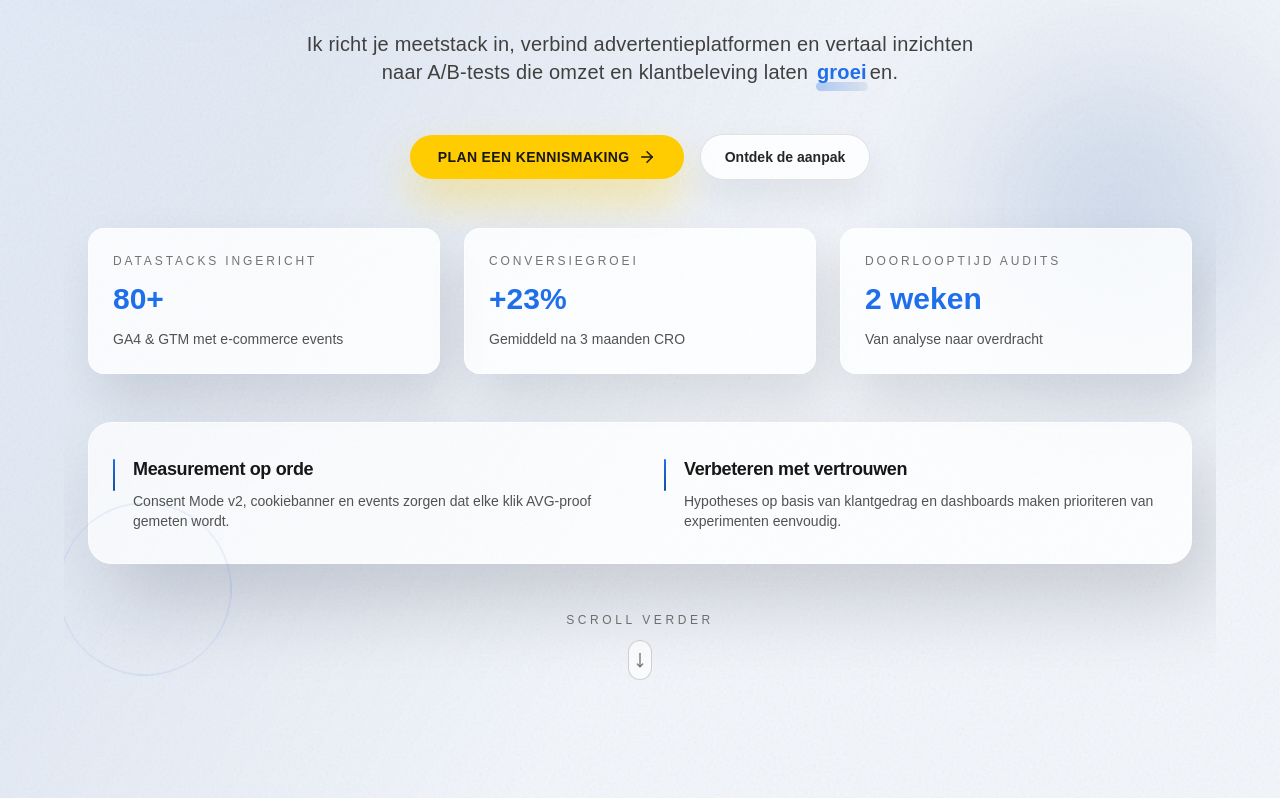
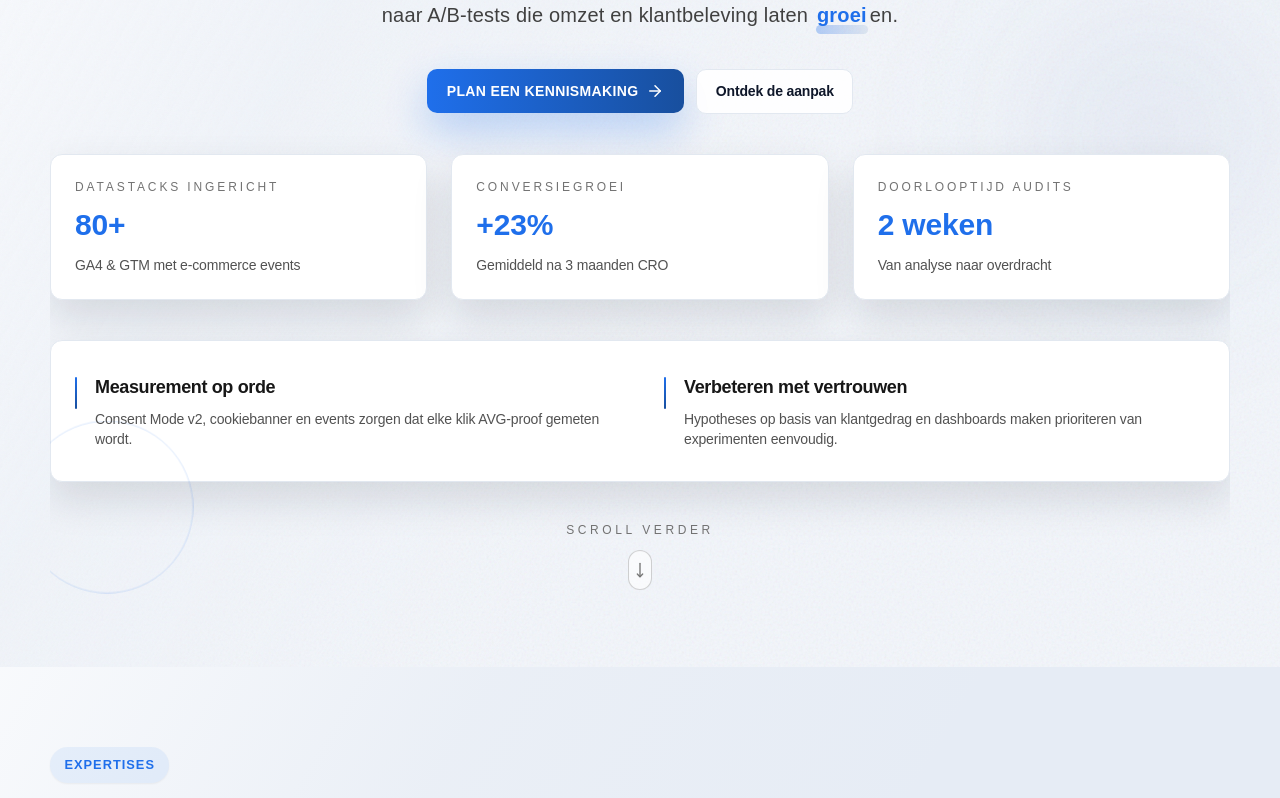
Before and after one commit to ProjectBibo/EcomMeasure3, a React (Vite) app: page / in a window 1280 px wide. Shown: the part 562-1360 px from the top of the page. Built offline with nearby package versions, Linux system fonts and the light colour scheme.

Commit message:
refactor(ui): world-class clean UX system + site-wide redesign

```diff
--- a/src/components/FocusAreas.jsx
+++ b/src/components/FocusAreas.jsx
@@ -75,17 +75,17 @@ export default function FocusAreas() {
   const navigateWithTransition = useViewTransitionNavigate();
 
   return (
-    <section className="relative overflow-hidden bg-surface-soft py-20 dark:bg-surface-dark">
+    <section className="relative overflow-hidden bg-surface-soft py-20 dark:bg-surface-dark section-shell">
       <div className="absolute inset-0 pointer-events-none">
         <div className="story-stripe" aria-hidden />
       </div>
-      <div className="relative mx-auto max-w-6xl px-6">
+      <div className="relative site-container space-y-10">
         <motion.span
           initial={shouldReduceMotion ? false : { opacity: 0, y: 16 }}
           whileInView={shouldReduceMotion ? { opacity: 1 } : { opacity: 1, y: 0 }}
           viewport={shouldReduceMotion ? undefined : { once: true }}
           transition={shouldReduceMotion ? undefined : { duration: 0.6 }}
-          className="inline-flex items-center rounded-full bg-white/80 px-4 py-1 text-xs font-semibold uppercase tracking-[0.28em] text-neutral-600 shadow-sm backdrop-blur dark:bg-white/10 dark:text-gray-300"
+          className="pill-badge shadow-sm"
         >
           {copy.badge}
         </motion.span>
@@ -94,7 +94,7 @@ export default function FocusAreas() {
           whileInView={shouldReduceMotion ? { opacity: 1 } : { opacity: 1, y: 0 }}
           viewport={shouldReduceMotion ? undefined : { once: true }}
           transition={shouldReduceMotion ? undefined : { delay: 0.1, duration: 0.6 }}
-          className="mt-6 max-w-3xl space-y-4"
+          className="space-y-4 section-heading"
         >
           <AnimatedHeading className="vt-heading text-3xl font-bold tracking-tight text-neutral-900 dark:text-white sm:text-4xl">
             {copy.title}
@@ -107,7 +107,7 @@ export default function FocusAreas() {
             delay={0.16}
           />
         </motion.div>
-        <div className="mt-12 grid gap-6 md:grid-cols-3">
+        <div className="grid gap-6 md:grid-cols-3">
           {copy.cards.map((card, index) => (
             <motion.article
               key={card.title}
@@ -116,16 +116,8 @@ export default function FocusAreas() {
               viewport={shouldReduceMotion ? undefined : { once: true }}
               transition={shouldReduceMotion ? undefined : { delay: 0.12 * index, duration: 0.55 }}
               data-tilt-card
-              className="group relative flex h-full flex-col overflow-hidden rounded-3xl border border-white/70 bg-white/80 p-8 shadow-[18px_28px_70px_rgba(15,23,42,0.16)] backdrop-blur transition-[box-shadow,transform] duration-500 hover:shadow-[24px_34px_90px_rgba(15,23,42,0.22)] focus-visible:shadow-[24px_34px_90px_rgba(15,23,42,0.22)] dark:border-white/10 dark:bg-white/10 dark:shadow-[18px_30px_80px_rgba(2,6,23,0.55)] dark:hover:shadow-[22px_32px_95px_rgba(2,6,23,0.65)]"
+              className="group relative flex h-full flex-col overflow-hidden card-surface"
             >
-              <div
-                aria-hidden
-                className="pointer-events-none absolute inset-0 rounded-3xl opacity-0 transition-opacity duration-500 group-hover:opacity-100"
-                style={{
-                  boxShadow:
-                    "inset 3px 3px 10px rgba(255,255,255,0.55), inset -14px -18px 36px rgba(148,163,184,0.2)",
-                }}
-              />
               <div className="flex flex-col gap-4">
                 <div>
                   <p className="text-xs font-semibold uppercase tracking-[0.32em] text-brand-blue/80 dark:text-brand-teal/80">
@@ -140,7 +132,7 @@ export default function FocusAreas() {
               <div className="mt-8 flex flex-1 items-end">
                 <Link
                   to={card.to}
-                  className="inline-flex items-center gap-2 rounded-full bg-brand-yellow px-5 py-2 text-sm font-semibold text-neutral-900 shadow-[0_18px_40px_rgba(255,204,2,0.35)] transition hover:-translate-y-0.5 hover:bg-brand-yellow-dark hover:shadow-[0_24px_50px_rgba(255,204,2,0.45)] focus:outline-none focus-visible:ring-2 focus-visible:ring-brand-yellow-dark"
+                  className="button-primary text-sm"
                   onClick={createViewTransitionClickHandler(navigateWithTransition, card.to)}
                 >
                   {language === "nl" ? "Bekijk de pagina" : "View details"}
--- a/src/components/Hero.jsx
+++ b/src/components/Hero.jsx
@@ -62,16 +62,16 @@ export default function Hero() {
   return (
     <section id="hero" data-snap-section className="relative isolate overflow-hidden">
       <div className="story-stripe" aria-hidden />
-      <div className="glow-orb glow-orb--primary -top-32 -left-24 h-[36rem] w-[36rem]" aria-hidden />
-      <div className="glow-orb glow-orb--primary-soft top-1/3 -right-20 h-[30rem] w-[30rem]" aria-hidden />
+      <div className="glow-orb glow-orb--primary -top-32 -left-24 h-[30rem] w-[30rem]" aria-hidden />
+      <div className="glow-orb glow-orb--primary-soft top-1/3 -right-20 h-[26rem] w-[26rem]" aria-hidden />
       <div className="grain-overlay" aria-hidden />
 
-      <div className="relative max-w-6xl mx-auto px-6 py-28 sm:py-32 flex flex-col items-center text-center gap-12 vt-hero-visual">
+      <div className="relative site-container section-shell flex flex-col items-center text-center gap-10 vt-hero-visual">
         <motion.span
           initial={shouldReduceMotion ? false : { opacity: 0, y: -12 }}
           animate={{ opacity: 1, y: 0 }}
           transition={shouldReduceMotion ? undefined : { duration: 0.7, ease: "easeOut" }}
-          className="inline-flex items-center gap-2 rounded-full border border-white/70 bg-white/80 px-4 py-1 text-xs font-semibold uppercase tracking-[0.2em] text-neutral-700 shadow-sm backdrop-blur dark:border-white/20 dark:bg-white/10 dark:text-white"
+          className="pill-badge shadow-sm"
         >
           <Sparkles size={14} /> {t.badge}
         </motion.span>
@@ -149,27 +149,27 @@ export default function Hero() {
           language={language}
           highlight
           delay={0.18}
-          className="mx-auto max-w-2xl text-lg sm:text-xl text-neutral-700 dark:text-gray-300"
+          className="mx-auto max-w-2xl text-lg sm:text-xl text-neutral-700 dark:text-gray-300 text-max-width"
         />
 
         <motion.div
           initial={shouldReduceMotion ? false : { opacity: 0, scale: 0.95 }}
           animate={{ opacity: 1, scale: 1 }}
           transition={shouldReduceMotion ? undefined : { delay: 0.15, duration: 0.6 }}
-          className="flex flex-wrap items-center justify-center gap-4"
+          className="flex flex-wrap items-center justify-center gap-3"
         >
           <MotionLink
             whileHover={shouldReduceMotion ? undefined : { scale: 1.01 }}
             whileTap={shouldReduceMotion ? undefined : { scale: 0.97 }}
             to="/contact"
-            className="inline-flex items-center gap-2 rounded-full bg-brand-yellow px-7 py-3 text-sm font-semibold uppercase tracking-wide text-neutral-900 shadow-[0_22px_44px_rgba(255,204,2,0.35)] transition hover:-translate-y-0.5 hover:bg-brand-yellow-dark focus:outline-none focus-visible:ring-2 focus-visible:ring-brand-yellow-dark focus-visible:ring-offset-2"
+            className="button-primary text-sm uppercase tracking-wide"
             onClick={handlePrimaryCtaClick}
           >
             {t.primaryCta} <ArrowRight size={18} />
           </MotionLink>
           <Link
             to="/measurement"
-            className="inline-flex items-center gap-2 rounded-full border border-neutral-300/70 bg-white/80 px-6 py-3 text-sm font-semibold text-neutral-800 shadow-[inset_0_1px_0_rgba(255,255,255,0.85),0_18px_40px_rgba(15,23,42,0.08)] backdrop-blur transition hover:-translate-y-0.5 hover:shadow-[inset_0_1px_0_rgba(255,255,255,0.9),0_24px_55px_rgba(15,23,42,0.16)] dark:border-white/15 dark:bg-white/10 dark:text-gray-100 dark:shadow-[inset_0_1px_0_rgba(255,255,255,0.18),0_20px_50px_rgba(2,6,23,0.5)]"
+            className="button-secondary text-sm"
             onClick={handleSecondaryCtaClick}
           >
             {t.secondaryCta}
@@ -186,18 +186,8 @@ export default function Hero() {
             <div
               key={item.label}
               data-tilt-card
-              className="group relative overflow-hidden rounded-2xl border border-white/60 bg-white/80 px-6 py-6 text-left shadow-[12px_24px_50px_rgba(15,23,42,0.12)] backdrop-blur transition-[box-shadow,transform] duration-500 hover:shadow-[18px_32px_70px_rgba(15,23,42,0.24)] focus-visible:shadow-[18px_32px_70px_rgba(15,23,42,0.24)] dark:border-white/10 dark:bg-white/10 dark:shadow-[12px_24px_55px_rgba(2,6,23,0.6)] dark:hover:shadow-[16px_28px_70px_rgba(2,6,23,0.68)]"
+              className="group relative overflow-hidden card-surface px-6 py-6 text-left"
             >
-              <div
-                className="pointer-events-none absolute inset-0 rounded-2xl opacity-0 transition-opacity duration-500 group-hover:opacity-100"
-                aria-hidden
-                style={{
-                  boxShadow:
-                    "inset 2px 2px 6px rgba(255,255,255,0.6), inset -8px -12px 24px rgba(148,163,184,0.25)",
-                }}
-              />
-              <div className="pointer-events-none absolute inset-0 rounded-2xl bg-gradient-to-br from-white/65 via-white/10 to-transparent opacity-0 transition-opacity duration-500 group-hover:opacity-100 dark:from-white/15 dark:via-transparent dark:to-transparent" aria-hidden />
-              <div className="absolute -top-6 -right-6 h-20 w-20 rounded-full bg-brand-blue/12 blur-xl transition group-hover:scale-125" aria-hidden />
               <div className="text-xs font-medium uppercase tracking-[0.24em] text-neutral-500 dark:text-gray-400">{item.label}</div>
               <div className="mt-3 text-3xl font-bold text-brand-blue dark:text-brand-blue">{item.value}</div>
               <p className="mt-3 text-sm text-neutral-600 dark:text-gray-300">{item.helper}</p>
@@ -210,7 +200,7 @@ export default function Hero() {
           animate={{ opacity: 1, y: 0 }}
           transition={shouldReduceMotion ? undefined : { delay: 0.25, duration: 0.7 }}
           data-tilt-card
-          className="vt-hero-media relative w-full rounded-3xl border border-white/60 bg-white/70 px-6 py-8 text-left shadow-[24px_38px_80px_rgba(15,23,42,0.18)] backdrop-blur-xl transition-[box-shadow,transform] duration-500 focus-visible:shadow-[26px_40px_96px_rgba(15,23,42,0.22)] dark:border-white/10 dark:bg-white/5 dark:shadow-[24px_40px_90px_rgba(2,6,23,0.55)]"
+          className="vt-hero-media relative w-full card-surface px-6 py-8 text-left"
         >
           <div className="absolute -left-10 top-1/2 hidden h-48 w-48 -translate-y-1/2 rounded-full border border-brand-blue/30 md:block" style={{ animation: "pulse-ring 3.5s infinite" }} aria-hidden />
           <div className="grid gap-6 md:grid-cols-2 md:gap-12">
--- a/src/index.css
+++ b/src/index.css
@@ -3,14 +3,28 @@
 @tailwind utilities;
 
 :root {
+  --color-bg: #f5f7fb;
+  --color-surface: #ffffff;
+  --color-surface-soft: #edf1f7;
+  --color-text: #0f172a;
+  --color-muted: #4b5563;
+  --color-border: #e2e8f0;
+  --color-primary: #1f6feb;
+  --color-primary-strong: #184f9e;
+  --color-highlight: #ffcc02;
+  --radius-card: 12px;
+  --radius-pill: 999px;
+  --radius-button: 10px;
+  --shadow-soft: 0 18px 40px rgba(15, 23, 42, 0.12);
+  --shadow-elevated: 0 24px 60px rgba(15, 23, 42, 0.16);
   --header-offset: 132px;
   --motion-duration-short: 180ms;
-  --motion-duration-medium: 320ms;
-  --motion-duration-long: 480ms;
+  --motion-duration-medium: 240ms;
+  --motion-duration-long: 360ms;
   --motion-ease-standard: cubic-bezier(0.16, 1, 0.3, 1);
-  --motion-ease-emphasized: cubic-bezier(0.83, 0, 0.17, 1);
-  --focus-ring-primary: rgba(255, 204, 2, 0.65);
-  --focus-ring-secondary: rgba(31, 111, 235, 0.55);
+  --motion-ease-emphasized: cubic-bezier(0.33, 1, 0.68, 1);
+  --focus-ring-primary: rgba(31, 111, 235, 0.45);
+  --focus-ring-secondary: rgba(255, 204, 2, 0.5);
   --focus-ring-offset-light: rgba(255, 255, 255, 0.9);
   --focus-ring-offset-dark: rgba(8, 15, 30, 0.92);
   color-scheme: light dark;
@@ -20,17 +34,19 @@ html {
   scroll-behavior: smooth;
   scroll-padding-top: var(--header-offset);
   scroll-snap-type: y proximity;
-  background-color: #f3f6fb;
+  background-color: var(--color-bg);
 }
 
 body {
   min-height: 100vh;
-  background-image: radial-gradient(circle at 20% 20%, rgba(31, 111, 235, 0.12), transparent 55%),
-    radial-gradient(circle at 80% 0%, rgba(24, 79, 158, 0.08), transparent 60%),
-    linear-gradient(180deg, rgba(255, 255, 255, 0.98), rgba(238, 242, 248, 0.96));
+  color: var(--color-text);
+  background: radial-gradient(circle at 14% 12%, rgba(31, 111, 235, 0.06), transparent 35%),
+    radial-gradient(circle at 80% 10%, rgba(24, 79, 158, 0.05), transparent 30%),
+    linear-gradient(180deg, #f9fbff 0%, #f1f5fb 60%, #f7f9fd 100%);
   background-attachment: fixed;
+  font-family: "Inter", "IBM Plex Sans", system-ui, -apple-system, sans-serif;
+  line-height: 1.7;
   transition: background 240ms ease, color 240ms ease;
-  backdrop-filter: saturate(120%);
 }
 
 @supports (view-transition-name: hero-title) {
@@ -120,6 +136,26 @@ body {
   transition: transform 160ms cubic-bezier(0.16, 1, 0.3, 1);
 }
 
+/* Soft ambient elements */
+.glow-orb {
+  position: absolute;
+  border-radius: 9999px;
+  filter: blur(80px);
+  opacity: 0.65;
+  mix-blend-mode: screen;
+  background: radial-gradient(circle at 50% 50%, rgba(31, 111, 235, 0.18), transparent 60%);
+}
+
+.glow-orb--primary-soft {
+  background: radial-gradient(circle at 50% 50%, rgba(24, 79, 158, 0.16), transparent 60%);
+}
+
+.story-stripe {
+  position: absolute;
+  inset: 0;
+  background: linear-gradient(120deg, rgba(255, 255, 255, 0.72), rgba(237, 241, 247, 0.6), transparent 60%);
+}
+
 .ibm-plex-sans-body {
   font-family: "IBM Plex Sans", sans-serif;
   font-optical-sizing: auto;
@@ -177,35 +213,9 @@ body {
     }
   }
 }
-
-/* ===== Decoratieve gradients ===== */
-.glow-orb {
-  position: absolute;
-  border-radius: 9999px;
-  filter: blur(80px);
-  opacity: 0.7;
-  transform: translate3d(0, 0, 0);
-}
-
-.glow-orb--primary {
-  background: radial-gradient(circle at 50% 50%, rgba(31, 111, 235, 0.42), transparent 60%);
-}
-
-.glow-orb--primary-soft {
-  background: radial-gradient(circle at 50% 50%, rgba(24, 79, 158, 0.38), transparent 62%);
-}
-
-.story-stripe {
-  position: absolute;
-  inset: 0;
-  background: linear-gradient(120deg, rgba(31, 111, 235, 0.08), rgba(24, 79, 158, 0.08), transparent 62%);
-  mix-blend-mode: plus-lighter;
-  pointer-events: none;
-}
-
-.dark .story-stripe {
-  background: linear-gradient(120deg, rgba(31, 111, 235, 0.18), rgba(24, 79, 158, 0.16), transparent 65%);
-}
+  .dark .story-stripe {
+    background: linear-gradient(120deg, rgba(31, 111, 235, 0.18), rgba(24, 79, 158, 0.16), transparent 65%);
+  }
 
 .grain-overlay {
   position: absolute;
@@ -496,3 +506,145 @@ body {
     transform: scaleX(1);
   }
 }
+
+@layer base {
+  *:focus-visible {
+    outline: 2px solid var(--focus-ring-primary);
+    outline-offset: 3px;
+    border-radius: 6px;
+    box-shadow: 0 0 0 4px var(--focus-ring-offset-light);
+  }
+
+  body {
+    font-size: 16px;
+    letter-spacing: -0.01em;
+  }
+
+  h1,
+  h2,
+  h3,
+  h4,
+  h5,
+  h6 {
+    color: var(--color-text);
+    font-weight: 700;
+    letter-spacing: -0.03em;
+    text-wrap: balance;
+  }
+
+  h1 {
+    font-size: clamp(2.5rem, 2rem + 1vw, 3.5rem);
+    line-height: 1.05;
+  }
+
+  h2 {
+    font-size: clamp(2rem, 1.6rem + 0.6vw, 2.6rem);
+    line-height: 1.15;
+  }
+
+  h3 {
+    font-size: clamp(1.35rem, 1.15rem + 0.4vw, 1.8rem);
+    line-height: 1.25;
+  }
+
+  p,
+  li {
+    color: var(--color-muted);
+  }
+}
+
+@layer components {
+  .site-container {
+    width: min(1180px, 100% - 2.5rem);
+    margin-inline: auto;
+  }
+
+  .section-shell {
+    padding-block: clamp(48px, 6vw, 84px);
+  }
+
+  .section-heading {
+    max-width: 720px;
+  }
+
+  .card-surface {
+    background: var(--color-surface);
+    border: 1px solid var(--color-border);
+    border-radius: var(--radius-card);
+    box-shadow: var(--shadow-soft);
+    padding: 28px;
+    transition: box-shadow var(--motion-duration-medium) var(--motion-ease-standard),
+      transform var(--motion-duration-medium) var(--motion-ease-standard);
+  }
+
+  .card-surface:hover {
+    box-shadow: var(--shadow-elevated);
+    transform: translateY(-4px);
+  }
+
+  .card-muted {
+    background: var(--color-surface-soft);
+    border-radius: var(--radius-card);
+    border: 1px solid var(--color-border);
+  }
+
+  .button-primary {
+    display: inline-flex;
+    align-items: center;
+    gap: 0.5rem;
+    padding: 0.75rem 1.25rem;
+    border-radius: var(--radius-button);
+    background: linear-gradient(90deg, var(--color-primary) 0%, var(--color-primary-strong) 100%);
+    color: #fff;
+    font-weight: 600;
+    letter-spacing: 0.02em;
+    box-shadow: 0 18px 40px rgba(31, 111, 235, 0.28);
+    transition: transform var(--motion-duration-short) var(--motion-ease-standard),
+      box-shadow var(--motion-duration-short) var(--motion-ease-standard),
+      filter var(--motion-duration-short) ease;
+  }
+
+  .button-primary:hover {
+    transform: translateY(-2px);
+    box-shadow: 0 22px 55px rgba(31, 111, 235, 0.32);
+    filter: saturate(1.05);
+  }
+
+  .button-secondary {
+    display: inline-flex;
+    align-items: center;
+    gap: 0.5rem;
+    padding: 0.72rem 1.15rem;
+    border-radius: var(--radius-button);
+    background: rgba(255, 255, 255, 0.9);
+    color: var(--color-text);
+    border: 1px solid var(--color-border);
+    font-weight: 600;
+    transition: background-color var(--motion-duration-short) ease, box-shadow var(--motion-duration-short) ease,
+      transform var(--motion-duration-short) var(--motion-ease-standard);
+  }
+
+  .button-secondary:hover {
+    background: #fff;
+    box-shadow: var(--shadow-soft);
+    transform: translateY(-2px);
+  }
+
+  .pill-badge {
+    display: inline-flex;
+    align-items: center;
+    gap: 0.4rem;
+    padding: 0.45rem 0.9rem;
+    border-radius: var(--radius-pill);
+    background: rgba(31, 111, 235, 0.08);
+    color: var(--color-primary);
+    font-size: 0.8rem;
+    font-weight: 700;
+    letter-spacing: 0.08em;
+    text-transform: uppercase;
+  }
+
+  .text-max-width {
+    max-width: 720px;
+  }
+}
```
Also changed, not shown: src/pages/Cro.jsx (+4 -12 lines), src/pages/Measurement.jsx (+4 -13 lines).
